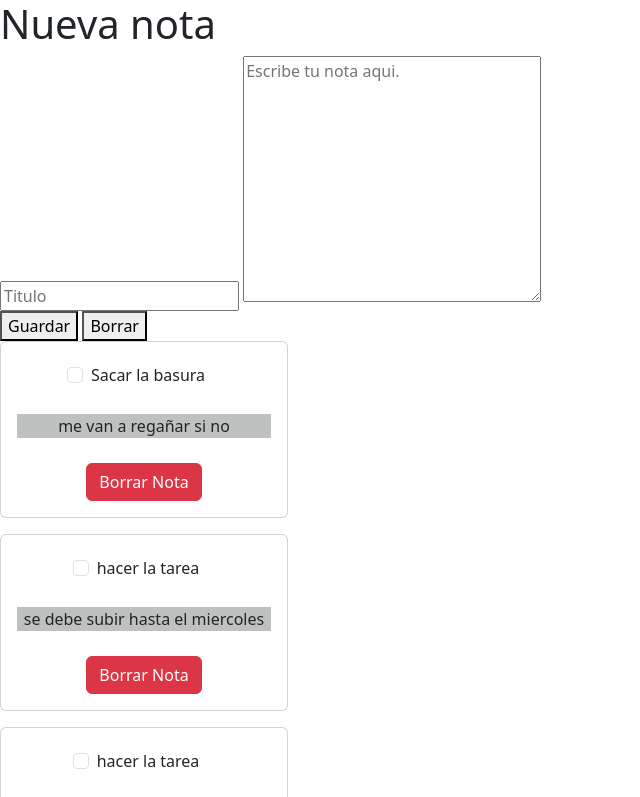
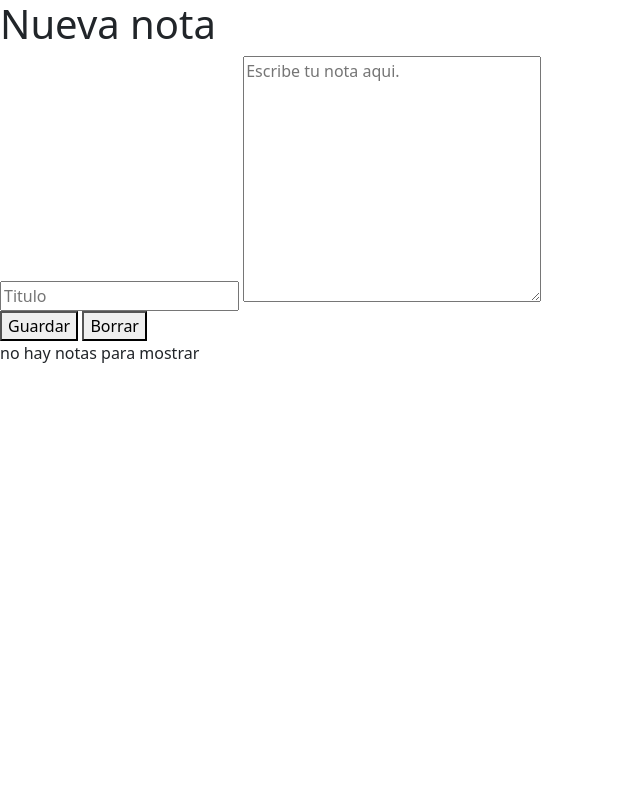
Before and after one commit to JALZ2003/TallerEventos, a plain HTML site: page pages/punto3.html in a window 1280 px wide. Both pictures are taken after a click on the button "Guardar". Shown: the top 797 px of the page, without its empty margins (0-640 px from the left). Drawn offline with nearby package versions, Linux system fonts and the light colour scheme.

Commit message:
botonRemove

```diff
--- a/JS/punto3.js
+++ b/JS/punto3.js
@@ -1,31 +1,15 @@
 const contenedorDeTarjetas = document.querySelector(".contenedor");
 
-notas = [
-    {
-        id: 1,
-        titulo: "Sacar la basura",
-        texto: "me van a regañar si no",
-        realizada: false,
-    },
-    {
-        id: 2,
-        titulo: "hacer la tarea",
-        texto: "se debe subir hasta el miercoles",
-        realizada: false,
-    },
-    {
-        id: 3,
-        titulo: "hacer la tarea",
-        texto: "se debe subir hasta el miercoles",
-        realizada: false,
-    },
-]
+let notas = [];
+let guardar = document.getElementById("guardar");
+
 function guardarNota() {
+    let titulo = document.getElementById("tituloNota").value;
+    let texto = document.getElementById("textoNota").value;
+    if (validarCamposVacios(titulo, texto)) {
+
         removerElementos();
         const idGlobal = obtenerIdMayor();
-
-    let titulo = document.getElementById("tituloNota").value;
-    let texto = document.getElementById("textoNota").value;
 
         const nuevaNota = {
             id: idGlobal + 1,
@@ -36,6 +20,9 @@ function guardarNota() {
         }
         notas.push(nuevaNota)
         insertarTarjetas(notas);
+    } else {
+        alert("los campos están vacíos")
+    }
 }
 
 function obtenerIdMayor() {
@@ -48,7 +35,7 @@ function obtenerIdMayor() {
     }
     return idMayor;
 }
-function crearNota(nombre, descripcion, realizado) {
+function crearNota(nombre, descripcion, realizado, id) {
     let nota = '<div class="card text-center mb-3" style="width: 18rem;">\n' +
         '<div class="card-body">\n' +
         '<div class="form-check form-check-inline">\n' +
@@ -56,22 +43,46 @@ function crearNota(nombre, descripcion, realizado) {
         '<label class="form-check-label" for="inlineCheckbox1"> ' + nombre + ' </label>\n' +
         '</div>\n' +
         '<p class="card-text">' + descripcion + '</p>\n' +
-        '<button type="button" class="btn btn-danger"> Borrar Nota </button>\n' +
+        '<button type="button" class="btn btn-danger" onClick="borrarNota(id)" id=' + id + ' > Borrar Nota </button>\n' +
         '</div>\n' +
         '</div>';
     return nota;
 }
 
-function insertarTarjetas(lista) {
-    for (let i = 0; i < lista.length; i++) {
-        const element = lista[i];
-        let nota = crearNota(element.titulo, element.texto, element.realizada);
+function insertarTarjetas(notas) {
+    if (notas.length == 0) {
+        let mensajeVacio = document.createElement("div");
+        mensajeVacio.textContent = 'no hay notas para mostrar';
+        contenedorDeTarjetas.appendChild(mensajeVacio);
+
+        console.log(notas);
+
+    } else {
+        for (let i = 0; i < notas.length; i++) {
+            const element = notas[i];
+            let nota = crearNota(element.titulo, element.texto, element.realizada, element.id);
             contenedorDeTarjetas.innerHTML += nota;
+
         }
+    }
+
+}
+function borrarNota(id) {
+    for (let index = 0; index < notas.length; index++) {
+        if (notas[index].id == id) {
+            notas.splice(index, 1)
+        }
+    }
+    removerElementos();
+    insertarTarjetas(notas);
 }
 
 insertarTarjetas(notas);
 
+function validarCamposVacios(titulo, texto) {
+    return (titulo != "") && (texto != "");
+}
+guardar.addEventListener("click", validarCamposVacios)
 function removerElementos() {
     let elementos = contenedorDeTarjetas.children;
     for (let i = 0; i < elementos.length; i++) {
--- a/pages/punto3.html
+++ b/pages/punto3.html
@@ -18,12 +18,13 @@
             <textarea name="" id="textoNota" cols="30" rows="10" placeholder="Escribe tu nota aqui."></textarea>
         </div>
         <div>
-            <button onclick="guardarNota()">Guardar</button>
+            <button onclick="guardarNota()" id="guardar">Guardar</button>
             <button onclick="borrar()">Borrar</button>
         </div>
     </div>
+
     <div class="contenedor">
-        <div class="card text-center mb-3" style="width: 18rem;">
+        <!-- <div class="card text-center mb-3" style="width: 18rem;">
             <div class="card-body">
                 <div class="form-check form-check-inline">
                     <input class="form-check-input" type="checkbox" id="inlineCheckbox1" value="option1">
@@ -32,7 +33,7 @@
                 <p class="card-text">With supporting text below as a natural lead-in to additional content.</p>
                 <button type="button" class="btn btn-danger"> Borrar Nota </button>
             </div>
-        </div>
+        </div> -->
     </div>
     <!-- JS -->
     <script src="../JS/punto3.js"></script>
```
Lines whose indentation alone changed are shown as unchanged.
